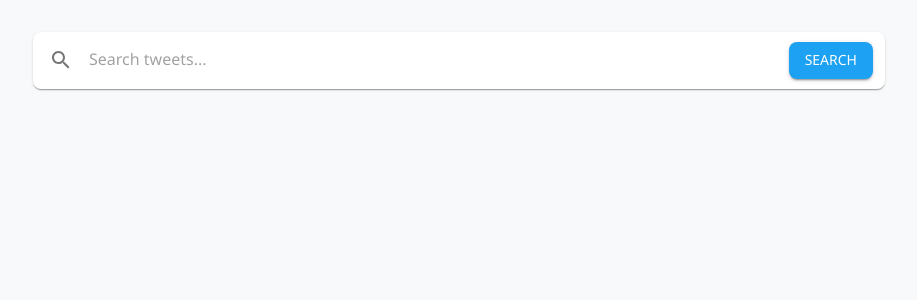
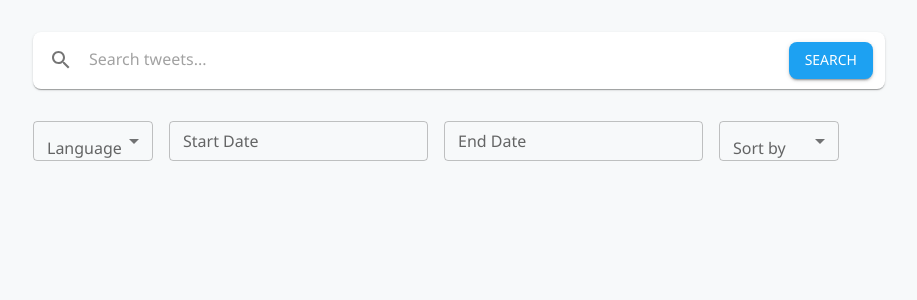
Before and after one commit to ASD-at-GMF/ioa_search, a React (Create React App) app: page / in a window 1280 px wide. Shown: the top 300 px of the page, without its empty margins (181-1098 px from the left). Built offline with nearby package versions, Linux system fonts and the light colour scheme.

Commit message:
add filters

```diff
--- a/package.json
+++ b/package.json
@@ -7,6 +7,7 @@
     "@emotion/styled": "^11.14.0",
     "@mui/icons-material": "^6.4.6",
     "@mui/material": "^6.4.6",
+    "@mui/x-date-pickers": "^7.28.3",
     "@testing-library/dom": "^10.4.0",
     "@testing-library/jest-dom": "^6.6.3",
     "@testing-library/react": "^16.1.0",
@@ -15,6 +16,7 @@
     "@types/node": "^16.7.13",
     "@types/react": "^19.0.0",
     "@types/react-dom": "^19.0.0",
+    "dayjs": "^1.11.13",
     "react": "^19.0.0",
     "react-dom": "^19.0.0",
     "react-scripts": "5.0.1",
--- a/src/TweetSearch.tsx
+++ b/src/TweetSearch.tsx
@@ -2,17 +2,21 @@ import React, { useState } from 'react';
 import {
   Box,
   Container,
-  ThemeProvider
+  ThemeProvider,
+  SelectChangeEvent,
 } from '@mui/material';
+import { Dayjs } from 'dayjs';
 import {
   TweetCard,
   TweetDetailsDialog,
   SearchBar,
   SearchResults,
+  SearchFilters,
   theme,
   Tweet,
   ApiResponse
 } from './components';
+import { start } from 'repl';
 
 const PAGE_SIZE = 10;
 const TweetSearch: React.FC = () => {
@@ -24,6 +28,10 @@ const TweetSearch: React.FC = () => {
   const [searchInput, setSearchInput] = useState<string>('');
   const [selectedTweet, setSelectedTweet] = useState<Tweet | null>(null);
   const [dialogOpen, setDialogOpen] = useState<boolean>(false);
+  const [language, setLanguage] = useState<string>('');
+  const [startDate, setStartDate] = useState<Dayjs | null>(null);
+  const [endDate, setEndDate] = useState<Dayjs | null>(null);
+  const [sortBy, setSortBy] = useState<string>('');
 
   const fetchTweets = async (page: number, query: string = '') => {
     setLoading(true);
@@ -36,9 +44,15 @@ const TweetSearch: React.FC = () => {
         url.searchParams.append('query', query);
         url.searchParams.append('page', page.toString());
         url.searchParams.append('size', PAGE_SIZE.toString());
+        url.searchParams.append('language', language);
+        if(startDate && endDate) {
+          url.searchParams.append('from', formatDate(startDate.toString()));
+          console.log('here')
+          console.log(startDate.toString());
+          url.searchParams.append('to', formatDate(endDate.toString()));
+        }
+        url.searchParams.append('sort_by', sortBy);
 
-//         merge was here
-        url.searchParams.set('query', query);
       }
 
       console.log(url.toString());
@@ -58,6 +72,12 @@ const TweetSearch: React.FC = () => {
       setLoading(false);
     }
   };
+
+  const formatDate = (dateString: string) => {
+    const date = new Date(dateString);
+    const formattedDate = date.toISOString().split("T")[0];
+    return formattedDate;
+  }
 
   const handleSearch = (e: React.FormEvent) => {
     e.preventDefault();
@@ -83,6 +103,13 @@ const TweetSearch: React.FC = () => {
     setSearchInput('');
   };
 
+  const handleLanguageChange = (event: SelectChangeEvent) => {
+    setLanguage(event.target.value as string);
+  };
+
+  const handleSortByChange = (event: SelectChangeEvent) => {
+    setSortBy(event.target.value as string);
+  };
 
 
   return (
@@ -102,6 +129,17 @@ const TweetSearch: React.FC = () => {
             loading={loading}
             onInputChange={handleInputChange}
             onSubmit={handleSearch}
+          />
+
+          <SearchFilters
+            language={language}
+            startDate={startDate}
+            endDate={endDate}
+            sortBy={sortBy}
+            onLanguageChange={handleLanguageChange}
+            onStartDateChange={setStartDate}
+            onEndDateChange={setEndDate}
+            onSortByChange={handleSortByChange}
           />
 
           <SearchResults
--- /dev/null
+++ b/src/components/SearchFilters.tsx
@@ -0,0 +1,93 @@
+import React from 'react';
+import {
+  Box,
+  InputLabel,
+  Select,
+  MenuItem,
+  SelectChangeEvent,
+  Stack,
+  FormControl,
+} from '@mui/material';
+import { Dayjs } from 'dayjs';
+import { DemoContainer } from '@mui/x-date-pickers/internals/demo';
+import { AdapterDayjs } from '@mui/x-date-pickers/AdapterDayjs';
+import { LocalizationProvider } from '@mui/x-date-pickers/LocalizationProvider';
+import { DatePicker } from '@mui/x-date-pickers/DatePicker';
+
+interface SearchFiltersProps {
+  language: string;
+  startDate: Dayjs | null;
+  endDate: Dayjs | null;
+  sortBy: string;
+  onLanguageChange: (event: SelectChangeEvent) => void;
+  onStartDateChange: (newValue: Dayjs | null) => void;
+  onEndDateChange: (newValue: Dayjs | null) => void;
+  onSortByChange: (event: SelectChangeEvent) => void;
+}
+
+const SearchFilters: React.FC<SearchFiltersProps> = ({
+  language,
+  startDate,
+  endDate,
+  sortBy,
+  onLanguageChange,
+  onStartDateChange,
+  onEndDateChange,
+  onSortByChange,
+}) => {
+  return (
+    <Box sx={{ my: 2 }}>
+      <Stack direction="row" spacing={2} alignItems="center">
+        <FormControl sx={{ minWidth: 120 }}>
+          <InputLabel>Language</InputLabel>
+          <Select
+            value={language}
+            label="Language"
+            onChange={onLanguageChange}
+            size="small"
+          >
+            <MenuItem value="">All</MenuItem>
+            <MenuItem value="da">Danish</MenuItem>
+            <MenuItem value="nl">Dutch</MenuItem>
+            <MenuItem value="en">English</MenuItem>
+          </Select>
+        </FormControl>
+
+        <LocalizationProvider dateAdapter={AdapterDayjs}>
+          <DatePicker
+            label="Start Date"
+            value={startDate}
+            onChange={onStartDateChange}
+            slotProps={{ textField: { size: 'small' } }}
+          />
+          <Box sx={{ mx: 2 }}>
+            <DatePicker
+              label="End Date"
+              value={endDate}
+              onChange={onEndDateChange}
+              slotProps={{ textField: { size: 'small' } }}
+            />
+          </Box>
+        </LocalizationProvider>
+
+        <FormControl sx={{ minWidth: 120 }}>
+          <InputLabel>Sort by</InputLabel>
+          <Select
+            value={sortBy}
+            label="Sort by"
+            onChange={onSortByChange}
+            size="small"
+          >
+            <MenuItem value="">None</MenuItem>
+            <MenuItem value="_score">Accuracy</MenuItem>
+            <MenuItem value="tweet_time">Time</MenuItem>
+            <MenuItem value="retweet_count">Retweets</MenuItem>
+            <MenuItem value="like_count">Likes</MenuItem>
+          </Select>
+        </FormControl>
+      </Stack>
+    </Box>
+  );
+};
+
+export default SearchFilters;
--- a/src/components/index.ts
+++ b/src/components/index.ts
@@ -2,6 +2,7 @@ export { default as TweetCard } from './TweetCard';
 export { default as TweetDetailsDialog } from './TweetDetailsDialog';
 export { default as SearchBar } from './SearchBar';
 export { default as SearchResults } from './SearchResults';
+export { default as SearchFilters } from './SearchFilters';
 export { theme } from './theme';
 export * from './types';
 export * from './utils';
```
Also changed, not shown: 1 other file (tests, documents, lock files or other folders).
